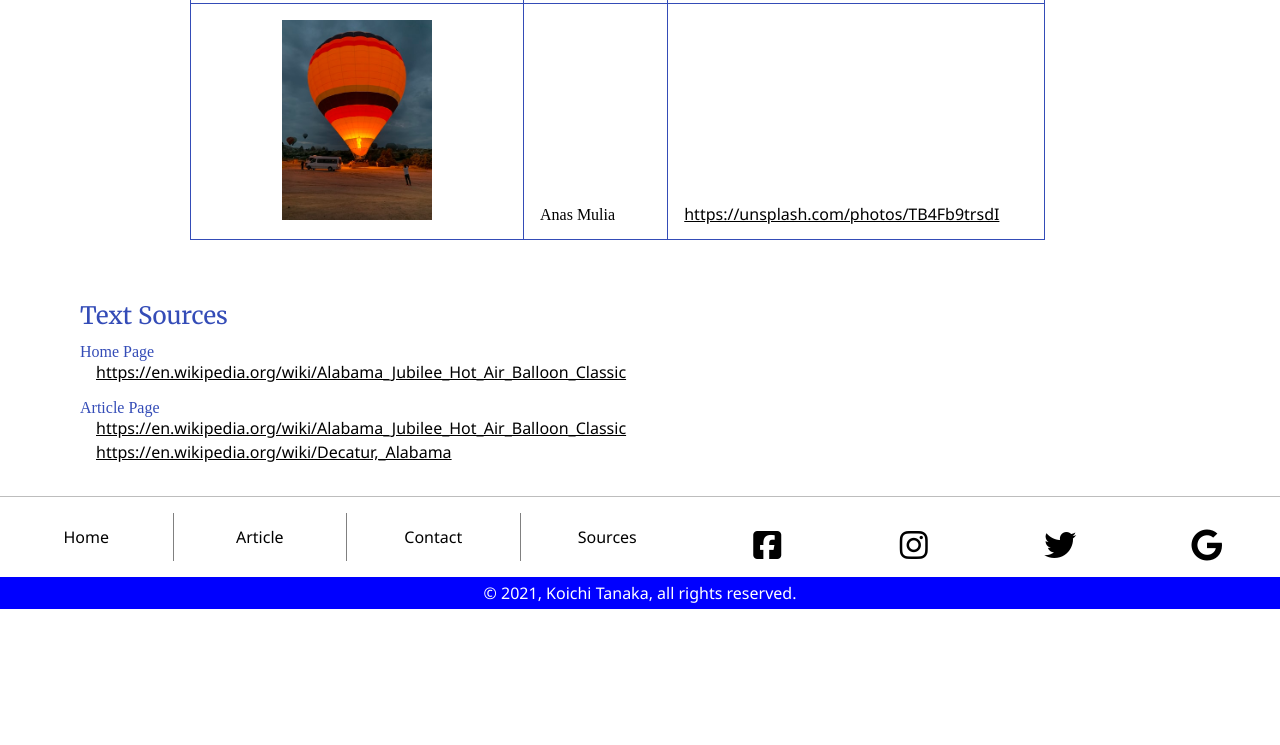
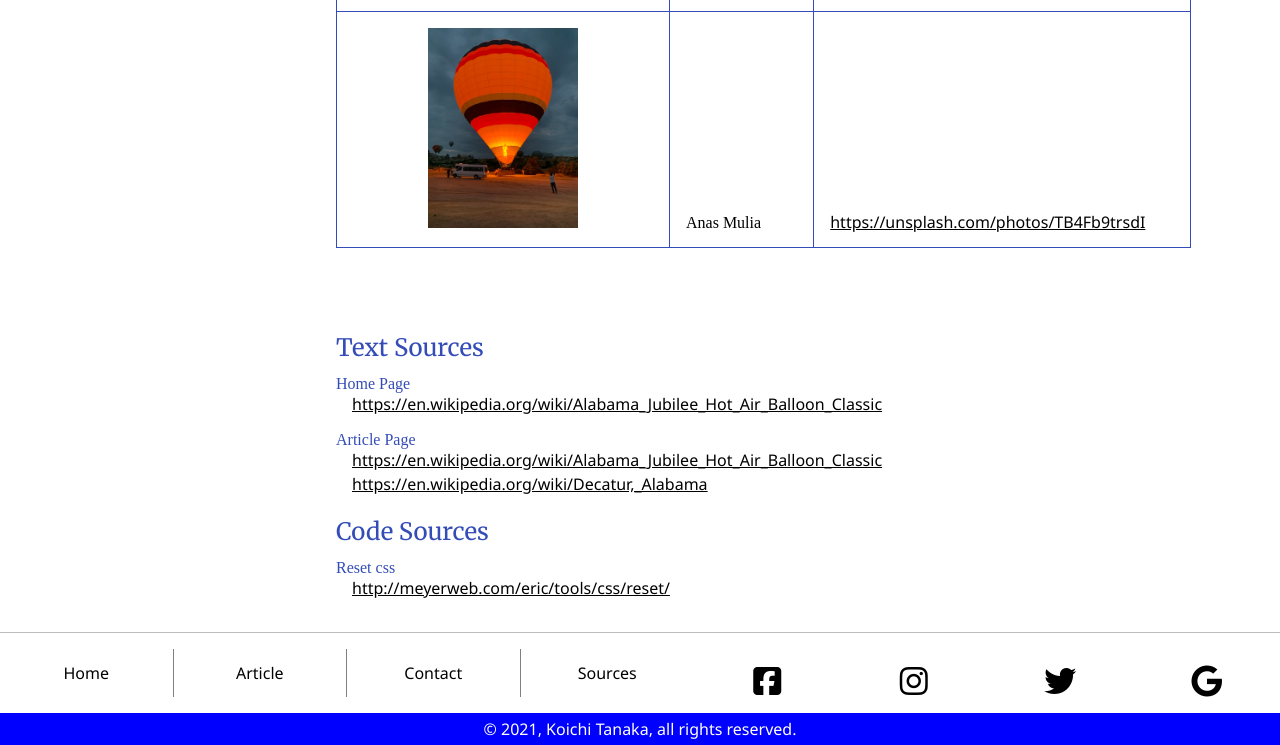
Before and after one commit to koh1project/magazine, a plain HTML site: page sources.html in a window 1280 px wide. Shown: the part 1852-2597 px from the top of the page. Before the commit the page ends 2461 px from the top, so only its background shows below. Drawn offline with Linux system fonts and the light colour scheme.

Commit message:
Change sources page

```diff
--- a/css/sources.css
+++ b/css/sources.css
@@ -12,8 +12,9 @@ main {
 }
 
 .heading-sources {
-  font-size:1.5rem;
+  font-size: 1.5rem;
   color: var(--color-secondary);
+  margin-top: 1.5rem;
 }
 
 .table-container {
@@ -66,7 +67,7 @@ tr img {
 }
 
 .text-sources__heading {
-  font-size:1rem;
+  font-size: 1rem;
   color: var(--color-secondary);
   margin-top: 1rem;
 }
@@ -80,6 +81,7 @@ tr img {
 @media screen and (min-width:800px) {
   main {
     overflow: visible;
+    padding-left: 20vw;
   }
 
   .content-container {
@@ -92,12 +94,7 @@ tr img {
 
   table {
     white-space: normal;
-    margin: 0 auto;
   }
 }
 
-@media screen and (min-width:1240px) {
-  main h2 {
-    margin-left: 10vw;
-  }
-}
+@media screen and (min-width:1240px) {}
--- a/sources.html
+++ b/sources.html
@@ -166,6 +166,17 @@
               </a>
             </li>
           </ul>
+          <h3 class="heading-sources">
+            Code Sources
+          </h3>
+          <h4 class="text-sources__heading">Reset css</h4>
+          <ul>
+            <li>
+              <a class="text-sources__link" href="http://meyerweb.com/eric/tools/css/reset/ ">
+                http://meyerweb.com/eric/tools/css/reset/
+              </a>
+            </li>
+          </ul>
         </div>
 
       </main>
```
